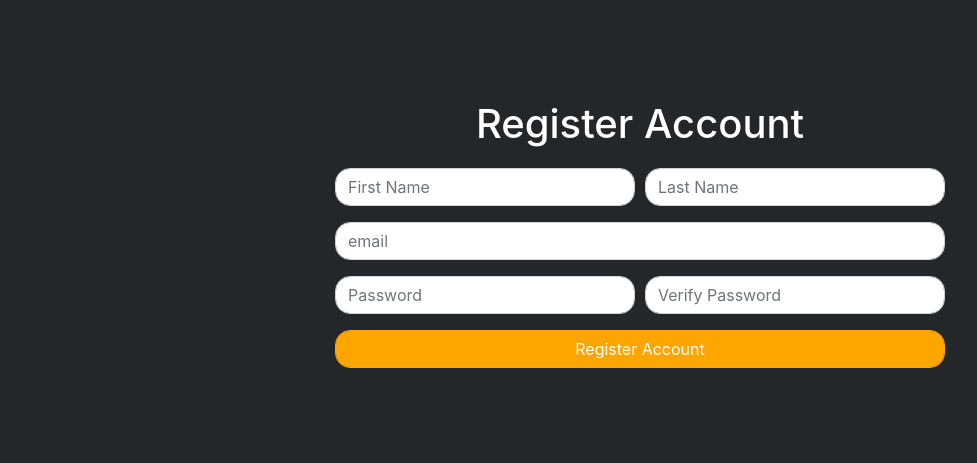
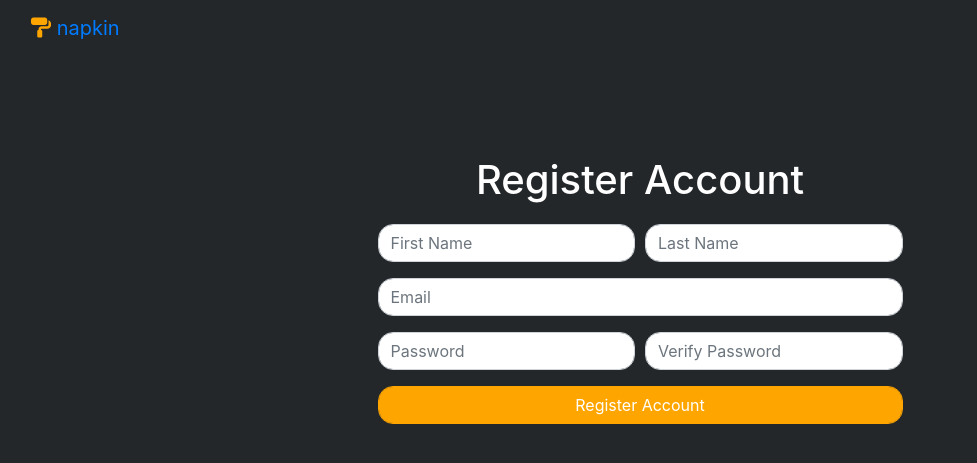
Before and after one commit to lukeaparker/napkin, a Flask app: page /register in a window 1280 px wide. Shown: the top 463 px of the page, without its empty margins (0-977 px from the left). Run offline with Flask 2, Linux system fonts and the light colour scheme; some libraries are stand-ins or nearby versions.

Commit message:
version 1 complete

```diff
--- a/templates/auth/login.html
+++ b/templates/auth/login.html
@@ -8,10 +8,10 @@
         <div class="col">
             <form action="/login" method="POST">
                 <div class="form-group">
-                    <input class="form-control input-field" type="text" name="email" placeholder="email">
+                    <input class="form-control input-field" type="text" name="email" placeholder="email" required>
                 </div>
                 <div class="form-group">
-                    <input class="form-control input-field" type="text" name="password" placeholder="Password">
+                    <input class="form-control input-field" type="password" name="password" placeholder="Password" required>
                 </div>
                 <div class="form-group">
                     <button type="submit" class="form-control buble-button">Login</button>
--- a/templates/auth/register.html
+++ b/templates/auth/register.html
@@ -9,21 +9,21 @@
             <form action="/register" method="POST">
                 <div class="form-row form-group">
                     <div class="col">
-                        <input type="text" class="form-control input-field" placeholder="First Name" name="first_name">
+                        <input type="text" class="form-control input-field" placeholder="First Name" name="first_name" required>
                     </div>
                     <div class="col">
-                        <input type="text" class="form-control input-field" placeholder="Last Name" name="last_name">
+                        <input type="text" class="form-control input-field" placeholder="Last Name" name="last_name" required>
                     </div>
                 </div>
                 <div class="form-group">
-                    <input class="form-control input-field" type="text" name="Email" placeholder="email">
+                    <input class="form-control input-field" type="text" name="email" placeholder="Email" required>
                 </div>
                 <div class="form-row form-group">
                     <div class="col">
-                        <input type="text" class="form-control input-field" placeholder="Password" name="password">
+                        <input type="password" class="form-control input-field" placeholder="Password" name="password" required>
                     </div>
                     <div class="col">
-                        <input type="text" class="form-control input-field" placeholder="Verify Password">
+                        <input type="password" class="form-control input-field" placeholder="Verify Password" required>
                     </div>
                 </div>
                 <div class="form-group">
--- a/templates/base.html
+++ b/templates/base.html
@@ -1,15 +1,26 @@
-<!DOCTYPE html>
-<html>
+<!doctype html>
+<html lang="en">
   <head>
-  <meta charset="utf-8" />
-  <script class="jsbin" src="http://ajax.googleapis.com/ajax/libs/jquery/1/jquery.min.js"></script>
-  <link rel="stylesheet" href="https://cdn.jsdelivr.net/npm/bootstrap@4.5.3/dist/css/bootstrap.min.css"integrity="sha384-TX8t27EcRE3e/ihU7zmQxVncDAy5uIKz4rEkgIXeMed4M0jlfIDPvg6uqKI2xXr2" crossorigin="anonymous">
+    <meta charset="utf-8">
+    <script src="https://unpkg.com/konva@8.0.1/konva.min.js"></script>
+    <script
+    src="https://code.jquery.com/jquery-3.4.1.js"
+    integrity="sha256-WpOohJOqMqqyKL9FccASB9O0KwACQJpFTUBLTYOVvVU="
+    crossorigin="anonymous"></script>
+    <meta name="viewport" content="width=device-width, initial-scale=1, shrink-to-fit=no">
+    <link rel="stylesheet" href="https://stackpath.bootstrapcdn.com/bootstrap/4.1.3/css/bootstrap.min.css" integrity="sha384-MCw98/SFnGE8fJT3GXwEOngsV7Zt27NXFoaoApmYm81iuXoPkFOJwJ8ERdknLPMO" crossorigin="anonymous">
+    <link href='https://fonts.googleapis.com/css?family=Montserrat' rel='stylesheet'>
     <link rel="stylesheet" href="https://fonts.googleapis.com/icon?family=Material+Icons">
     <link rel= "stylesheet" type= "text/css" href= "{{ url_for('static',filename='css/styles.css') }}">
-  <link href='https://fonts.googleapis.com/css?family=Montserrat' rel='stylesheet'>
     <script src="https://kit.fontawesome.com/66edc50c5a.js" crossorigin="anonymous"></script>
+      <link rel="stylesheet" href="https://cdnjs.cloudflare.com/ajax/libs/font-awesome/4.7.0/css/font-awesome.min.css">
+      <link href="https://fonts.googleapis.com/icon?family=Material+Icons+Outlined"
+      rel="stylesheet">
   </head>
   <body>
-        {% block content %}{% endblock%}
+    {% include 'partials/navbar.html' %}
+    <div class="container">
+        {% block content %}{% endblock %}
+    </div>
   </body>
 </html>
--- /dev/null
+++ b/templates/partials/navbar.html
@@ -0,0 +1,15 @@
+<nav class="navbar sticky-top navbar-expand-lg navbar-fixed-top">
+    <div class="container-fluid">
+        <a class="navbar-brand" href="#"><i class="fas fa-paint-roller" style="color: orange;"> </i> napkin</a>
+        {% if napkin %}
+        <form action="/update/{{napkin._id}}" method="get">
+            <input type="text" class="no-outline" name="title" value="{{napkin.title}}" style="background-color: transparent; border: none; color: white;">
+        </form>
+        {% endif %}
+        {% if user %}
+            <a class="btn" href="/logout"><i class="fas fa-user"> {{user['first_name']}} {{user['last_name']}}</i>
+            <a class="btn" href="/logout"><i class="fas fa-sign-out-alt"> Logout</i>
+            </a>
+        {% endif %}
+    </div>
+</nav>
```
Also changed, not shown: templates/index.html (+10 -4 lines), templates/landing.html (added, +21 -0 lines), templates/paint.html (+16 -1 lines), templates/partials/napkin-card.html (added, +10 -0 lines). Lines whose indentation alone changed are shown as unchanged.
